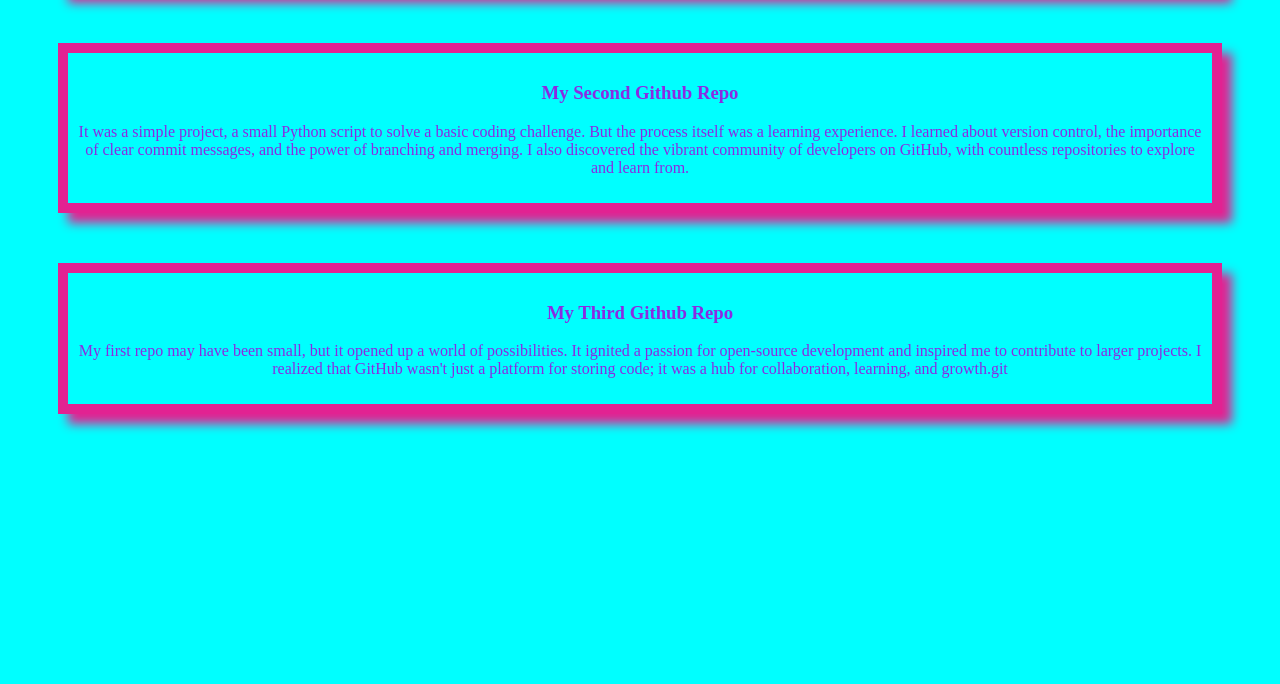
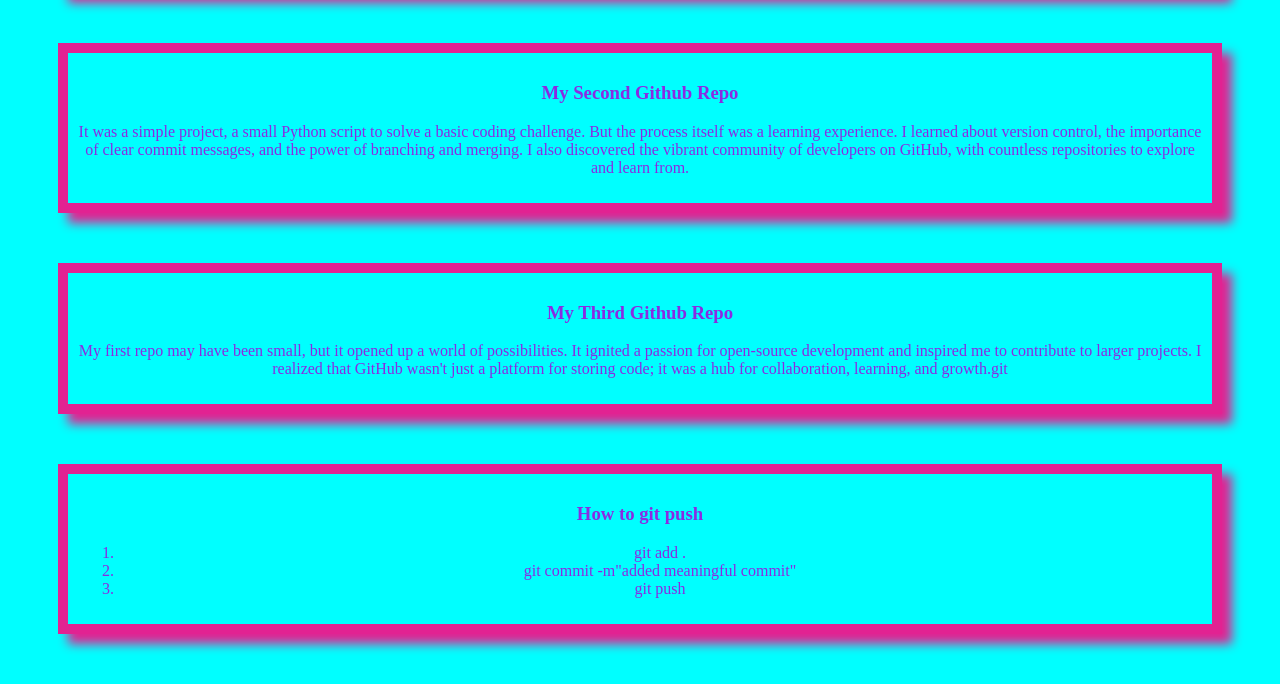
Before and after one commit to Shikako-Nami-Yamada/my-first-github-ripo, a plain HTML site: page firstgittu.html in a window 1280 px wide. Shown: the part 208-892 px from the top of the page. Before the commit the page ends 800 px from the top, so only its background shows below. Drawn offline with Linux system fonts and the light colour scheme.

Commit message:
added a list

```diff
--- a/firstgittu.html
+++ b/firstgittu.html
@@ -19,5 +19,13 @@
         <h3>My Third Github Repo</h3>
         <p>My first repo may have been small, but it opened up a world of possibilities. It ignited a passion for open-source development and inspired me to contribute to larger projects. I realized that GitHub wasn't just a platform for storing code; it was a hub for collaboration, learning, and growth.git</p>
     </div>
+    <div>
+        <h3>How to git push</h3>
+        <ol>
+            <li>git add .</li>
+            <li>git commit -m"added meaningful commit"</li>
+            <li>git push</li>
+        </ol>
+    </div>
 </body>
 </html>
```
